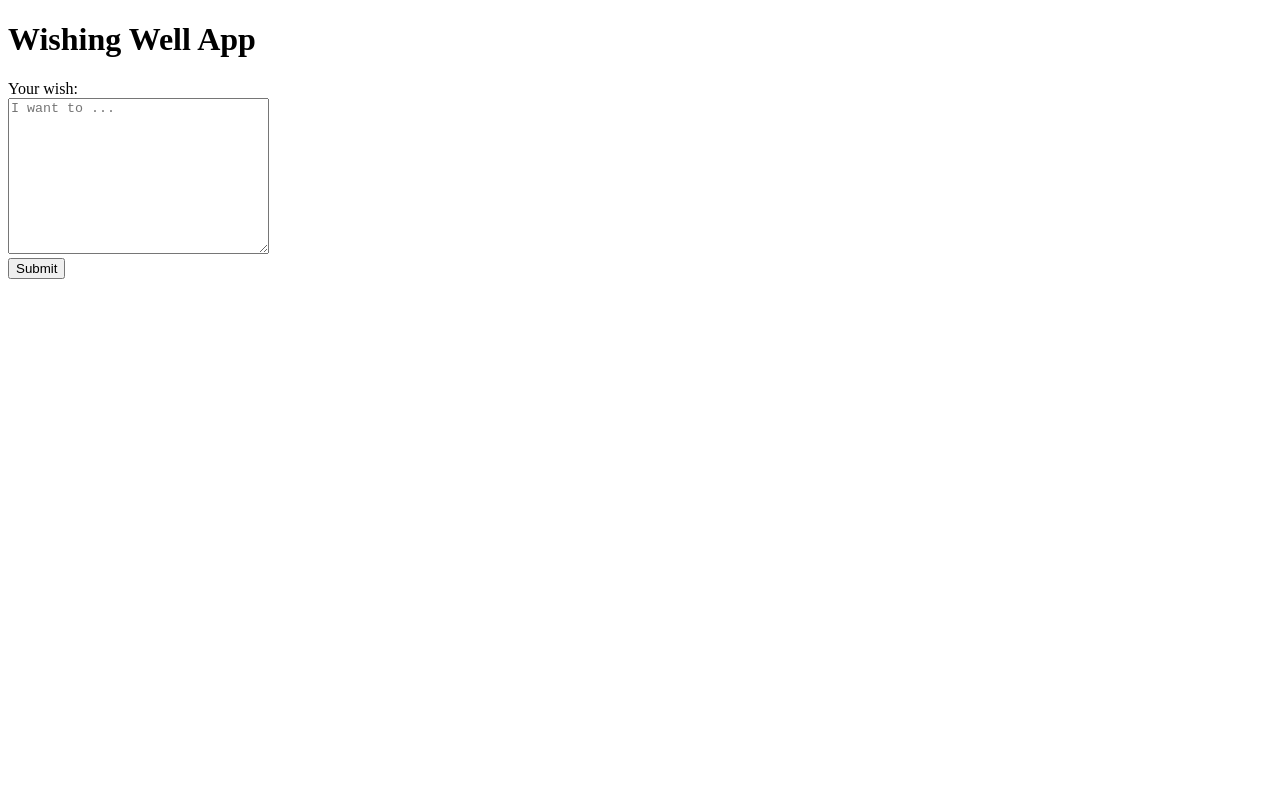
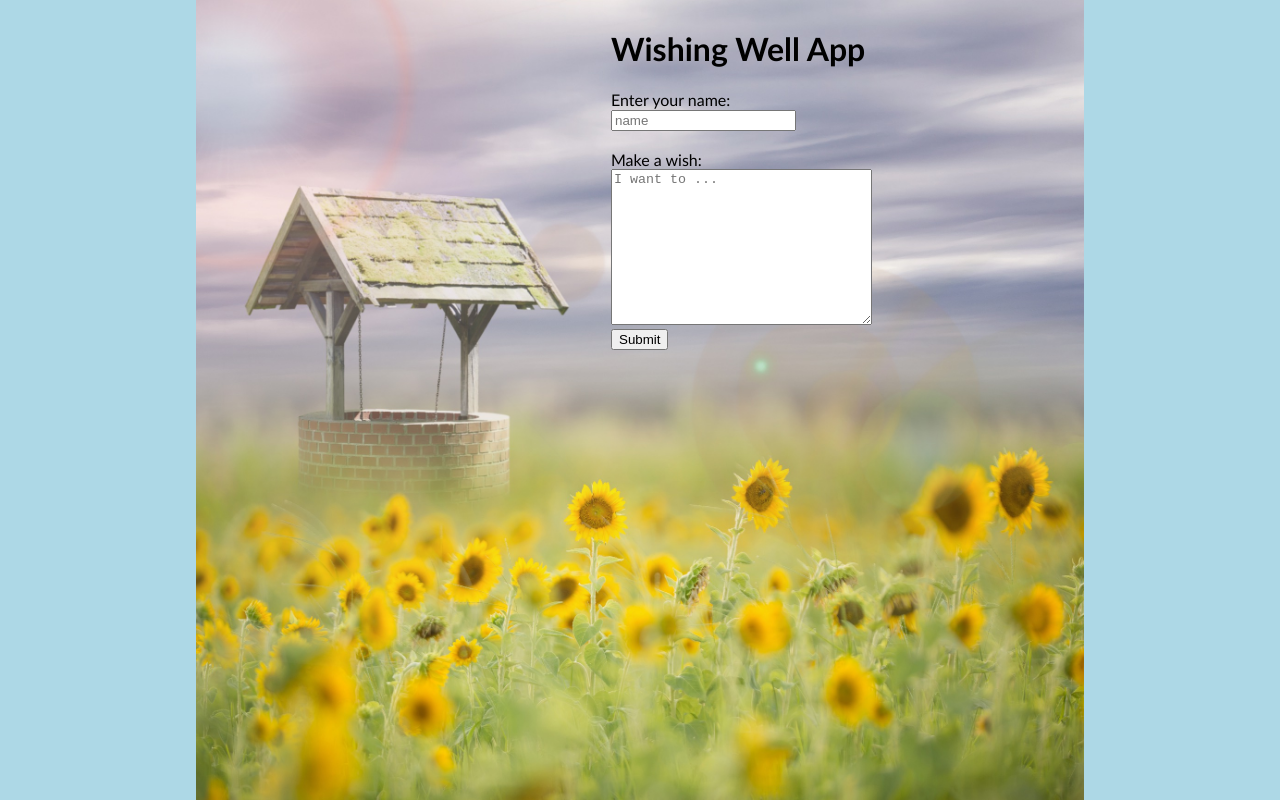
Before and after one commit to ChiaraDM/wishing-well-app, a plain HTML site: page client/index.html in a window 1280 px wide. Drawn offline with Linux system fonts and the light colour scheme; a web font is replaced by a local one.

Commit message:
some basic css

```diff
--- a/client/index.html
+++ b/client/index.html
@@ -4,16 +4,27 @@
     <meta charset="UTF-8">
     <meta http-equiv="X-UA-Compatible" content="IE=edge">
     <meta name="viewport" content="width=device-width, initial-scale=1.0">
+    <link rel="preconnect" href="https://fonts.googleapis.com">
+    <link rel="preconnect" href="https://fonts.gstatic.com" crossorigin>
+    <link href="https://fonts.googleapis.com/css2?family=Delius&family=Delius+Swash+Caps&family=Passions+Conflict&family=Roboto&display=swap" rel="stylesheet">
+    <link rel="stylesheet" href="style.css">
     <title>Wishing Well App</title>
 </head>
 <body>
-    <h1>Wishing Well App</h1>
+    <div id="right">
+        <h1>Wishing Well App</h1>
     <form>
-        <label for="wish">Your wish:</label>
+        <label for="name">Enter your name: </label>
+        <br>
+        <input type="text" id="name" name="name" placeholder="name">
+        <br><br>
+        <label for="wish">Make a wish:</label>
         <br>
         <textarea name="wish" id="wish" cols="30" rows="10" placeholder="I want to ..."></textarea>
         <br>
         <input type="submit">
     </form>
+    </div>
+
 </body>
 </html>
--- /dev/null
+++ b/client/style.css
@@ -0,0 +1,12 @@
+body {
+    font-family:'Gill Sans', 'Gill Sans MT', Calibri, 'Trebuchet MS';
+    background: lightblue url("/client/images/background.jpg") no-repeat fixed center;
+    background-size: auto 100%;
+
+}
+
+#right {
+    width: fit-content;
+    float: right;
+    margin-right: 400px;
+}
```
Also changed, not shown: client/images/background.jpg (added).
